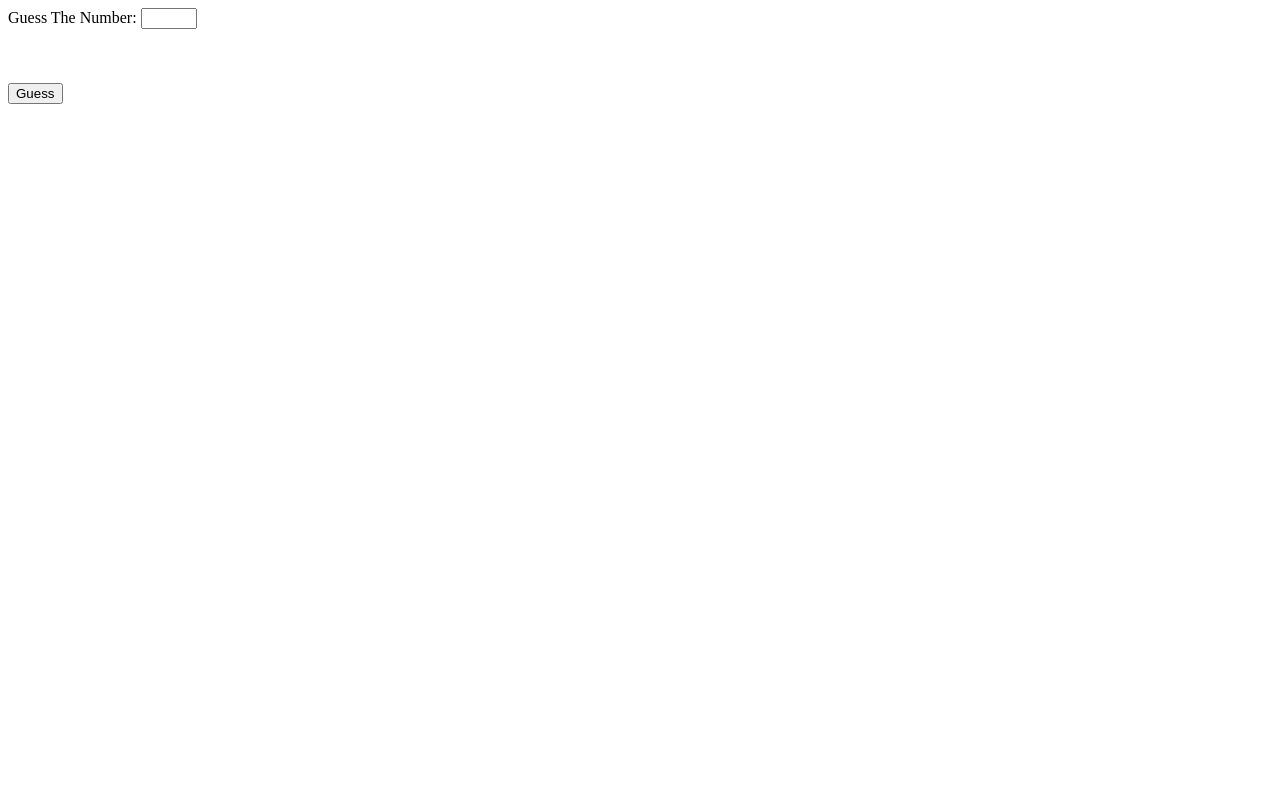
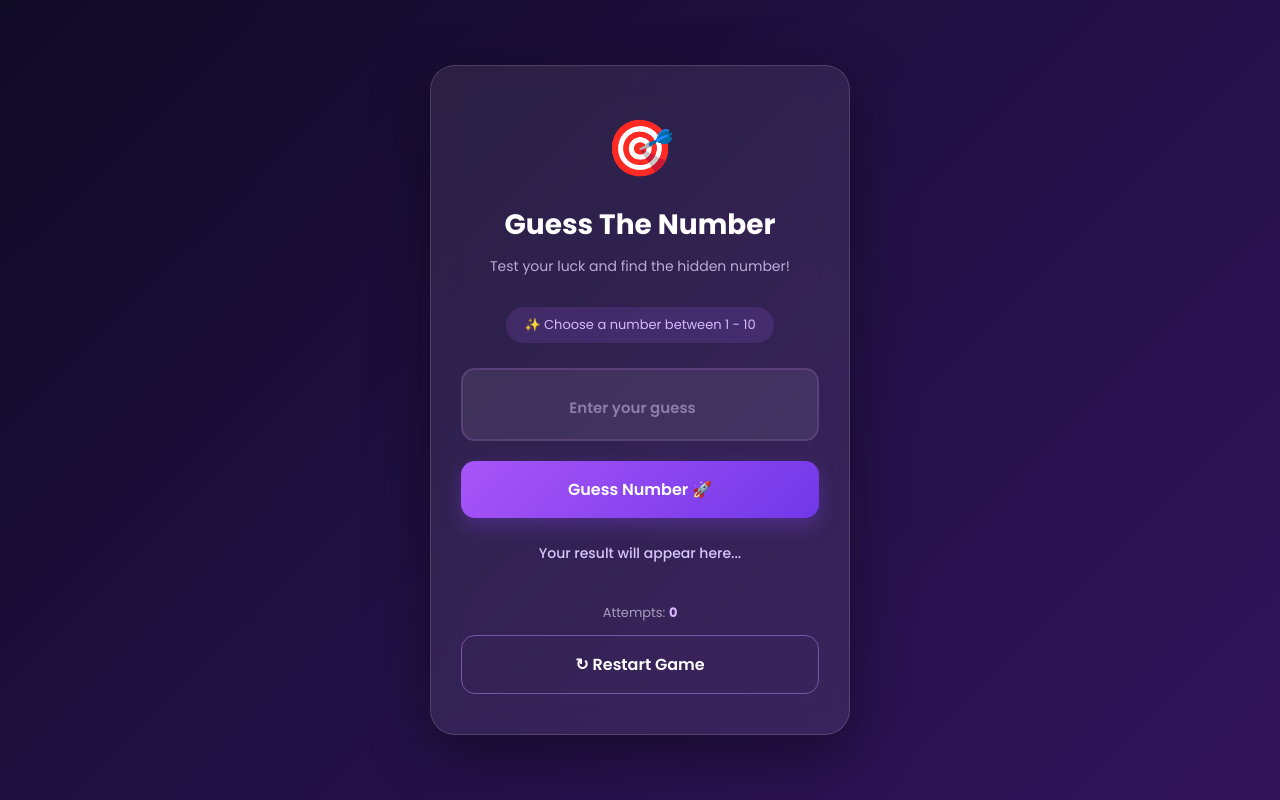
Before and after one commit to AkashVinayakTupe/Learning, a plain HTML site: page Dom/guessNumber.html in a window 1280 px wide. Drawn offline with Linux system fonts and the light colour scheme.

Commit message:
new code commited

```diff
--- a/Dom/guessNumber.html
+++ b/Dom/guessNumber.html
@@ -5,65 +5,247 @@
     <meta charset="UTF-8">
     <meta name="viewport" content="width=device-width, initial-scale=1.0">
     <title>Guess The Number</title>
+
+    <link href="https://fonts.googleapis.com/css2?family=Poppins:wght@400;500;600;700;800&display=swap" rel="stylesheet">
+
+    <style>
+        * {
+            margin: 0;
+            padding: 0;
+            box-sizing: border-box;
+            font-family: 'Poppins', sans-serif;
+        }
+
+        body {
+            min-height: 100vh;
+            display: flex;
+            justify-content: center;
+            align-items: center;
+            background: linear-gradient(135deg, #100b25, #211044, #32145b);
+            padding: 20px;
+        }
+
+        .number {
+            width: 100%;
+            max-width: 420px;
+            padding: 40px 30px;
+            text-align: center;
+            border-radius: 25px;
+            background: rgba(255, 255, 255, 0.08);
+            border: 1px solid rgba(255, 255, 255, 0.15);
+            box-shadow: 0 20px 60px rgba(0, 0, 0, 0.4);
+            backdrop-filter: blur(15px);
+        }
+
+        .icon {
+            font-size: 55px;
+            margin-bottom: 15px;
+        }
+
+        h1 {
+            color: white;
+            font-size: 28px;
+            font-weight: 700;
+            margin-bottom: 10px;
+        }
+
+        .subtitle {
+            color: #b9acd6;
+            font-size: 14px;
+            margin-bottom: 30px;
+        }
+
+        .range {
+            display: inline-block;
+            color: #d5b8ff;
+            background: rgba(166, 104, 255, 0.15);
+            padding: 8px 18px;
+            border-radius: 30px;
+            font-size: 13px;
+            margin-bottom: 25px;
+        }
+
+        input {
+            width: 100%;
+            padding: 17px;
+            border: 2px solid #594078;
+            outline: none;
+            border-radius: 14px;
+            background: rgba(255, 255, 255, 0.07);
+            color: white;
+            text-align: center;
+            font-size: 24px;
+            font-weight: 600;
+            transition: 0.3s;
+        }
+
+        input:focus {
+            border-color: #b47aff;
+            box-shadow: 0 0 15px rgba(180, 122, 255, 0.3);
+        }
+
+        input::placeholder {
+            color: #8e7da9;
+            font-size: 15px;
+        }
+
+        button {
+            width: 100%;
+            padding: 16px;
+            margin-top: 20px;
+            border: none;
+            border-radius: 14px;
+            background: linear-gradient(135deg, #a855f7, #7138e8);
+            color: white;
+            font-size: 16px;
+            font-weight: 600;
+            cursor: pointer;
+            transition: 0.3s;
+            box-shadow: 0 8px 20px rgba(139, 72, 245, 0.3);
+        }
+
+        button:hover {
+            transform: translateY(-3px);
+            box-shadow: 0 12px 25px rgba(139, 72, 245, 0.5);
+        }
+
+        button:active {
+            transform: scale(0.97);
+        }
+
+        #MSG {
+            display: block;
+            min-height: 50px;
+            margin-top: 25px;
+            color: #d8c6ff;
+            font-size: 14px;
+            font-weight: 500;
+        }
+
+        .attempts {
+            color: #a99bbf;
+            font-size: 13px;
+            margin-top: 10px;
+        }
+
+        .attempts span {
+            color: #d9b6ff;
+            font-weight: 700;
+        }
+
+        .restart {
+            background: transparent;
+            border: 1px solid #7955a5;
+            box-shadow: none;
+            margin-top: 12px;
+        }
+
+        .restart:hover {
+            background: rgba(255,255,255,0.08);
+            box-shadow: none;
+        }
+
+    </style>
 </head>
+
 <body>
 
     <div class="number">
-        Guess The Number:
-        <input type="number" id="Number" min="1" max="10">
 
-        <br><br>
+        <div class="icon">🎯</div>
 
-        <span id="MSG"></span>
+        <h1>Guess The Number</h1>
 
-        <br><br>
+        <p class="subtitle">
+            Test your luck and find the hidden number!
+        </p>
 
-        <button onclick="Guess()">Guess</button>
+        <div class="range">
+            ✨ Choose a number between 1 - 10
+        </div>
+
+        <input
+            type="number"
+            id="Number"
+            placeholder="Enter your guess"
+            min="1"
+            max="10"
+        >
+
+        <button onclick="Guess()">Guess Number 🚀</button>
+
+        <span id="MSG">Your result will appear here...</span>
+
+        <p class="attempts">
+            Attempts: <span id="count">0</span>
+        </p>
+
+        <button class="restart" onclick="Restart()">
+            ↻ Restart Game
+        </button>
+
     </div>
 
     <script>
+
         let randomNumber = Math.floor(Math.random() * 10) + 1;
 
-        console.log(randomNumber);
-
         let count = 0;
+        let gameOver = false;
 
         function Guess() {
 
-            let YourGuess = Number(
-                document.getElementById('Number').value
-            );
+            if (gameOver) return;
+
+            let input = document.getElementById('Number');
+            let YourGuess = Number(input.value);
 
             let result = document.getElementById('MSG');
 
-            if (YourGuess < 1 || YourGuess > 10 ||
-                document.getElementById('Number').value === "") {
-
-                result.innerHTML = "Please Choose Between 1-10";
+            if (input.value === "" || YourGuess < 1 || YourGuess > 10) {
+                result.innerHTML = "⚠️ Please enter a number between 1-10";
                 return;
             }
 
             count++;
 
+            document.getElementById('count').innerText = count;
+
             if (YourGuess > randomNumber) {
 
-                result.innerHTML =
-                    "Your Guess is Greater Than Number";
+                result.innerHTML = "📈 Too High! Try a smaller number.";
 
             }
             else if (YourGuess < randomNumber) {
 
-                result.innerHTML =
-                    "Your Guess is Smaller Than Number";
+                result.innerHTML = "📉 Too Low! Try a bigger number.";
 
             }
             else {
 
-                result.innerHTML =
-                    `You Are Correct! You guessed in ${count} attempts.`;
+                result.innerHTML = `🎉 Congratulations! You won in ${count} attempts!`;
 
+                gameOver = true;
             }
+
+            input.value = "";
         }
+
+        function Restart() {
+
+            randomNumber = Math.floor(Math.random() * 10) + 1;
+
+            count = 0;
+            gameOver = false;
+
+            document.getElementById('count').innerText = 0;
+            document.getElementById('MSG').innerText =
+                "Your result will appear here...";
+
+            document.getElementById('Number').value = "";
+
+        }
+
     </script>
 
 </body>
```
